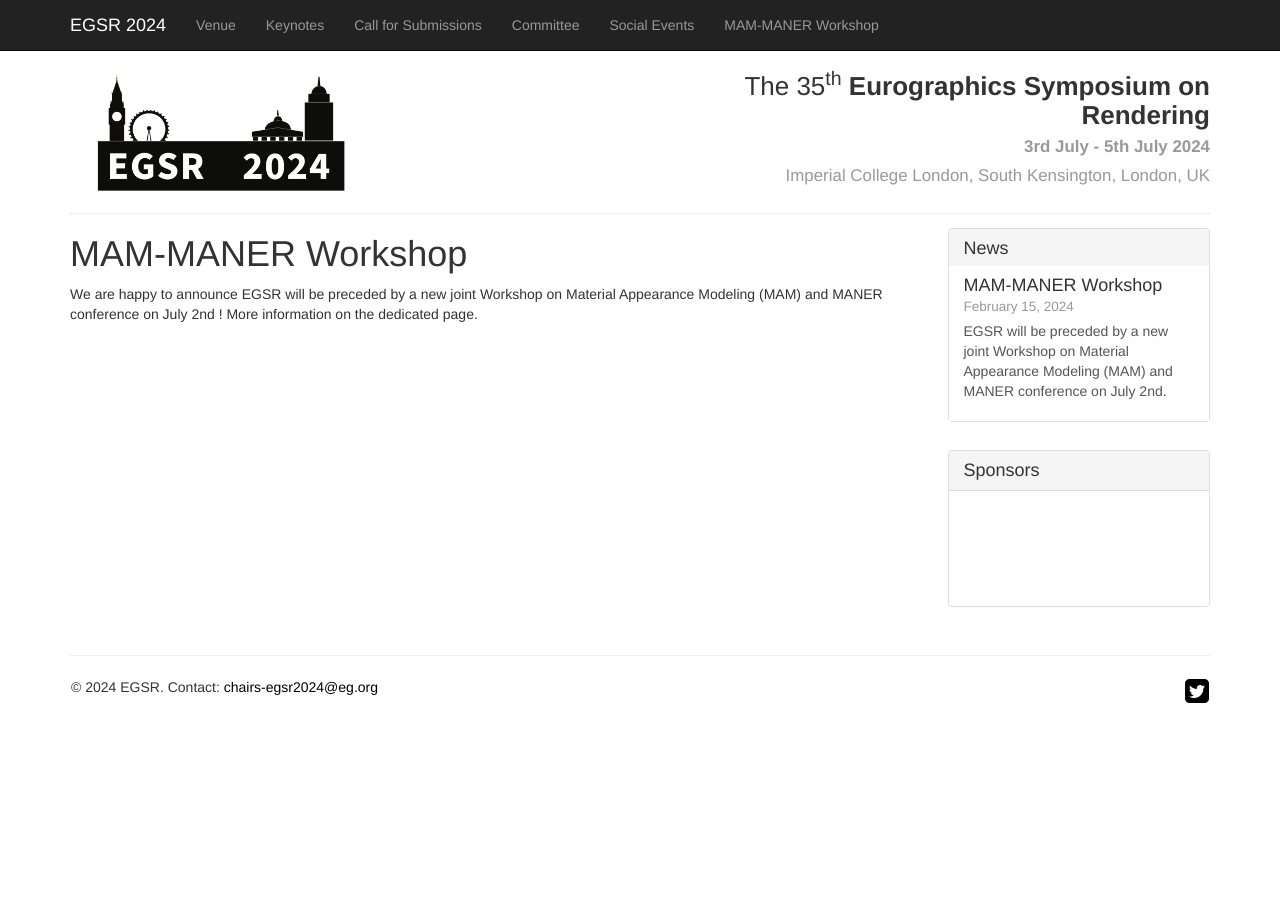
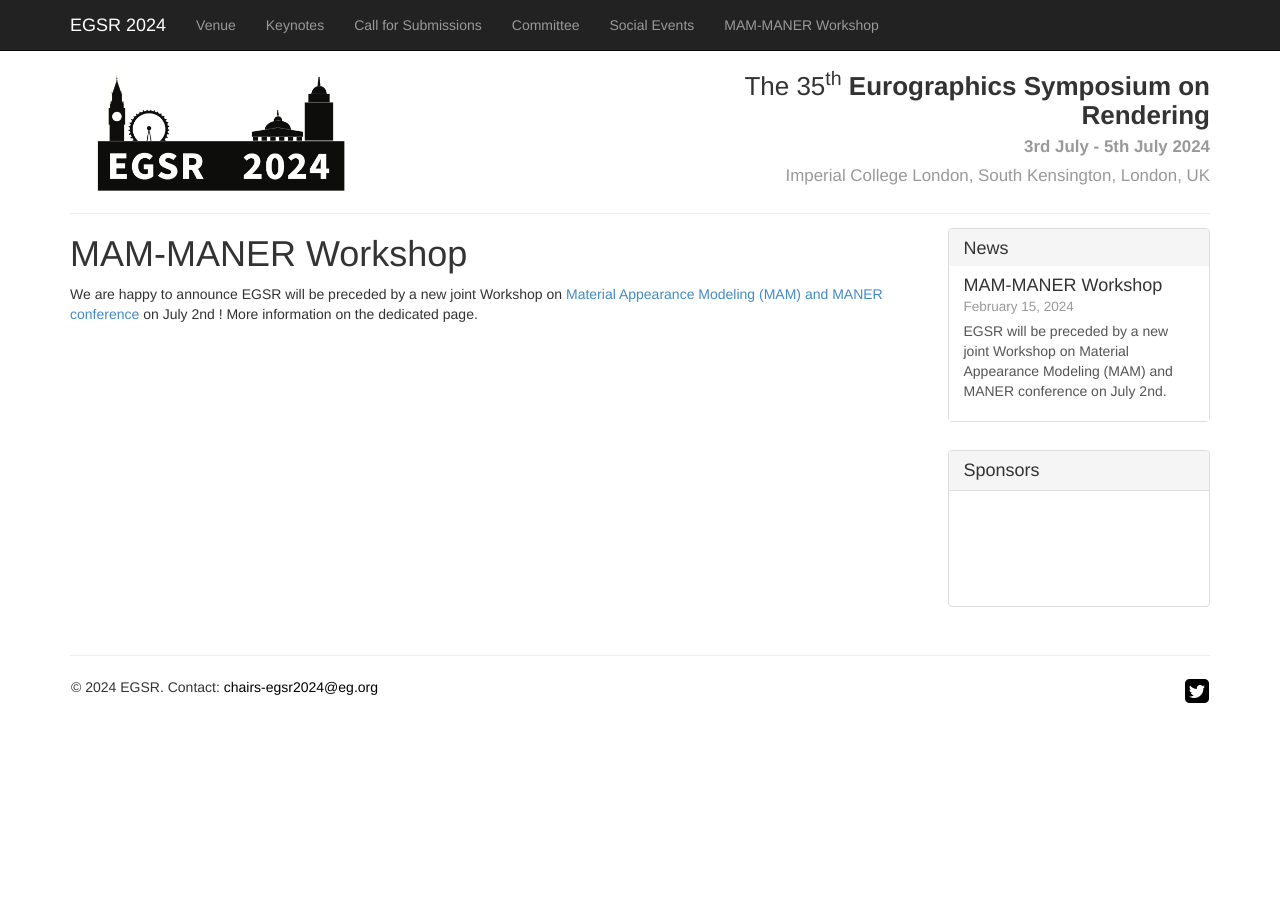
Before and after one commit to emilienogue/egsr2024.github.io, a Jekyll site: the page built from _posts/news/2024-02-15-mam-maner.md, in a window 1280 px wide. Built offline with Jekyll 4.4.1, drawn with Linux system fonts in a browser that asks for light colours; comment, search, counter and statistics services are not loaded; some of the changed lines change nothing that is shown.

Commit message:
more links

```diff
--- a/_posts/news/2024-02-15-mam-maner.md
+++ b/_posts/news/2024-02-15-mam-maner.md
@@ -2,9 +2,9 @@
 layout: cvmp-default
 categories: news
 title: MAM-MANER Workshop
-excerpt: EGSR will be preceded by a new joint Workshop on Material Appearance Modeling (MAM) and MANER conference on July 2nd.
+excerpt: EGSR will be preceded by a new joint Workshop on <a href="/MAM-MANER Workshop">Material Appearance Modeling (MAM) and MANER conference</a> on July 2nd.
 year: 2024
 
 ---
 
-We are happy to announce EGSR will be preceded by a new joint Workshop on Material Appearance Modeling (MAM) and MANER conference on July 2nd ! More information on the dedicated page.
+We are happy to announce EGSR will be preceded by a new joint Workshop on <a href="/MAM-MANER Workshop">Material Appearance Modeling (MAM) and MANER conference</a> on July 2nd ! More information on the dedicated page.
```
Also changed, not shown: 2 other files.
